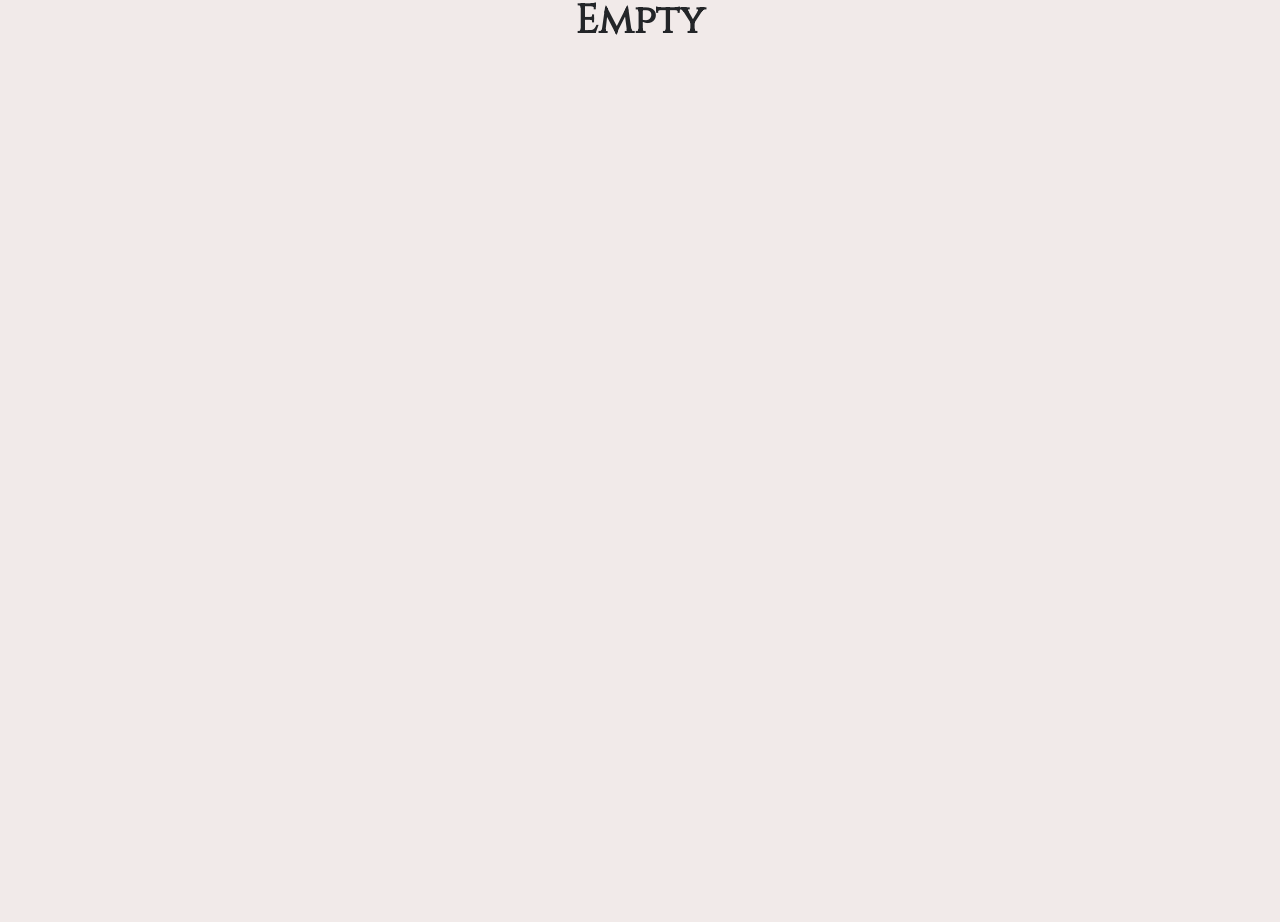
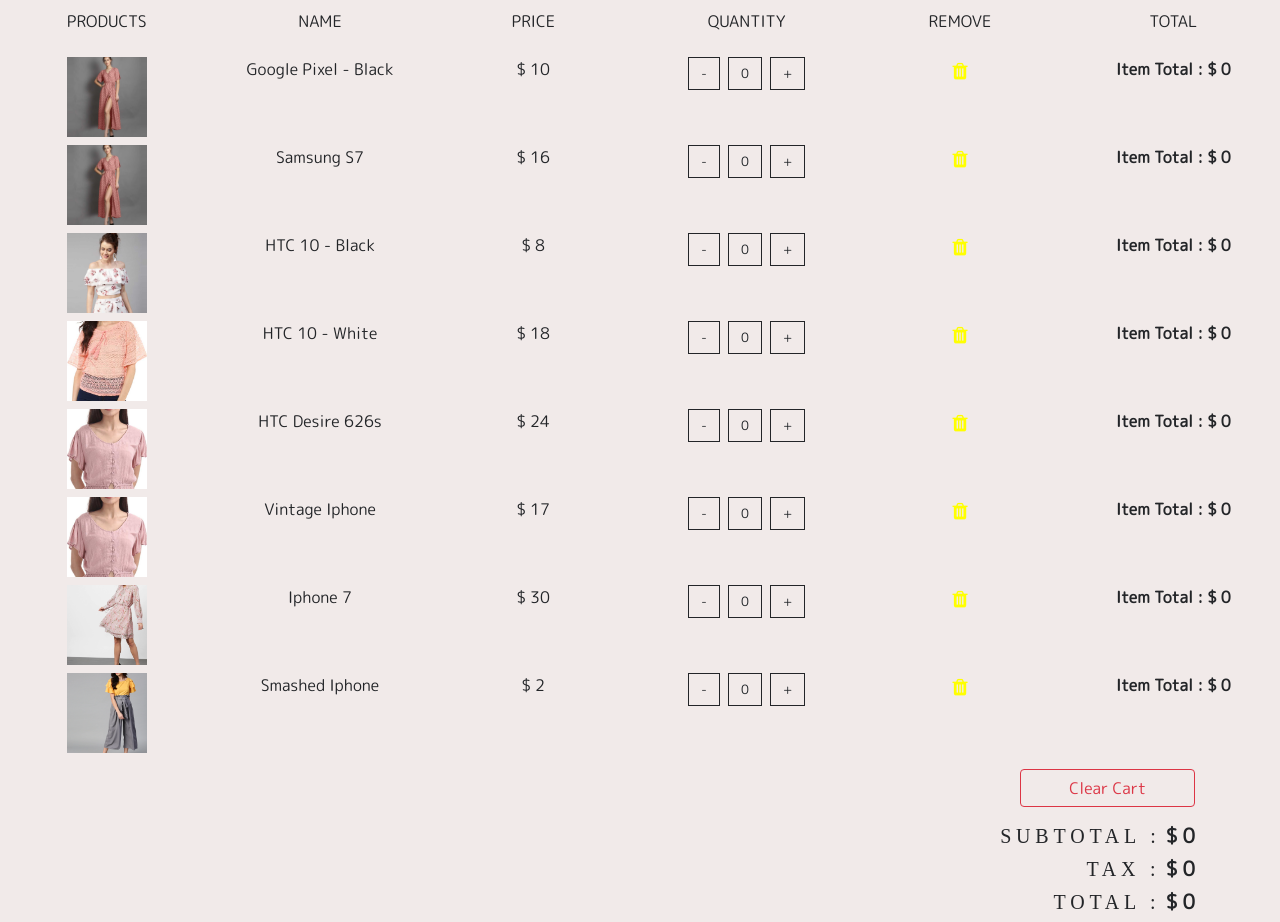
Before and after one commit to mounvip1525/LocalStocks, a React (Create React App) app: page /cart in a window 1280 px wide. Shown: the part 185-1107 px from the top of the page. Before the commit the page ends 800 px from the top, so only its background shows below. Built offline with nearby package versions, Linux system fonts and the light colour scheme.

Commit message:
cartTotals component added

```diff
--- a/src/components/Cart/Cart.js
+++ b/src/components/Cart/Cart.js
@@ -3,6 +3,7 @@
 import Title from '../Title';
 import CartColumns from './CartColumns';
 import CartList from './CartList';
+import CartTotals from './CartTotals';
 
 export default class Cart extends Component {
     render() {
@@ -17,6 +18,7 @@
                                 <Title name="your" title="cart" />
                                 <CartColumns />
                                 <CartList value={value}/>
+                                <CartTotals value={value} />
                               </React.Fragment>
                                 )
                         } else {
--- /dev/null
+++ b/src/components/Cart/CartTotals.js
@@ -0,0 +1,27 @@
+import React from 'react';
+import {Link} from 'react-router-dom';
+
+export default function CartTotals({value}) {
+    const { cartSubTotal , cartTax , cartTotal , clearCart }=value;
+    return (
+        <div className="container">
+            <div className="row">
+                <div className="col-10 mt-2 ml-sm-5 ml-md-auto col-sm-8 text-capitalize text-right">
+                    <Link to="/"><button className="btn btn-outline-danger text-upercase mb-3 px-5"
+                        type="button" onClick={()=>clearCart()}>Clear Cart</button>
+                    </Link>
+                    <h5><span className="text-title"> subtotal :</span>{" "}
+                        <strong>$ {cartSubTotal} </strong>
+                    </h5>
+                    <h5><span className="text-title"> tax :</span>{" "}
+                        <strong>$ {cartTax} </strong>
+                    </h5>
+                    <h5><span className="text-title"> total :</span>{" "}
+                        <strong>$ {cartTotal} </strong>
+                    </h5>
+                </div>
+            </div>
+
+        </div>
+    )
+}
--- a/src/context.js
+++ b/src/context.js
@@ -10,7 +10,7 @@
         // products:storeProducts,
         products:[],
         detailProduct:detailProduct,
-        cart:[],
+        cart:storeProducts,
         modalOpen:false,
         modalProduct:detailProduct,
         cartSubTotal:0,
```
Also changed, not shown: 1 other file (tests, documents, lock files or other folders).
